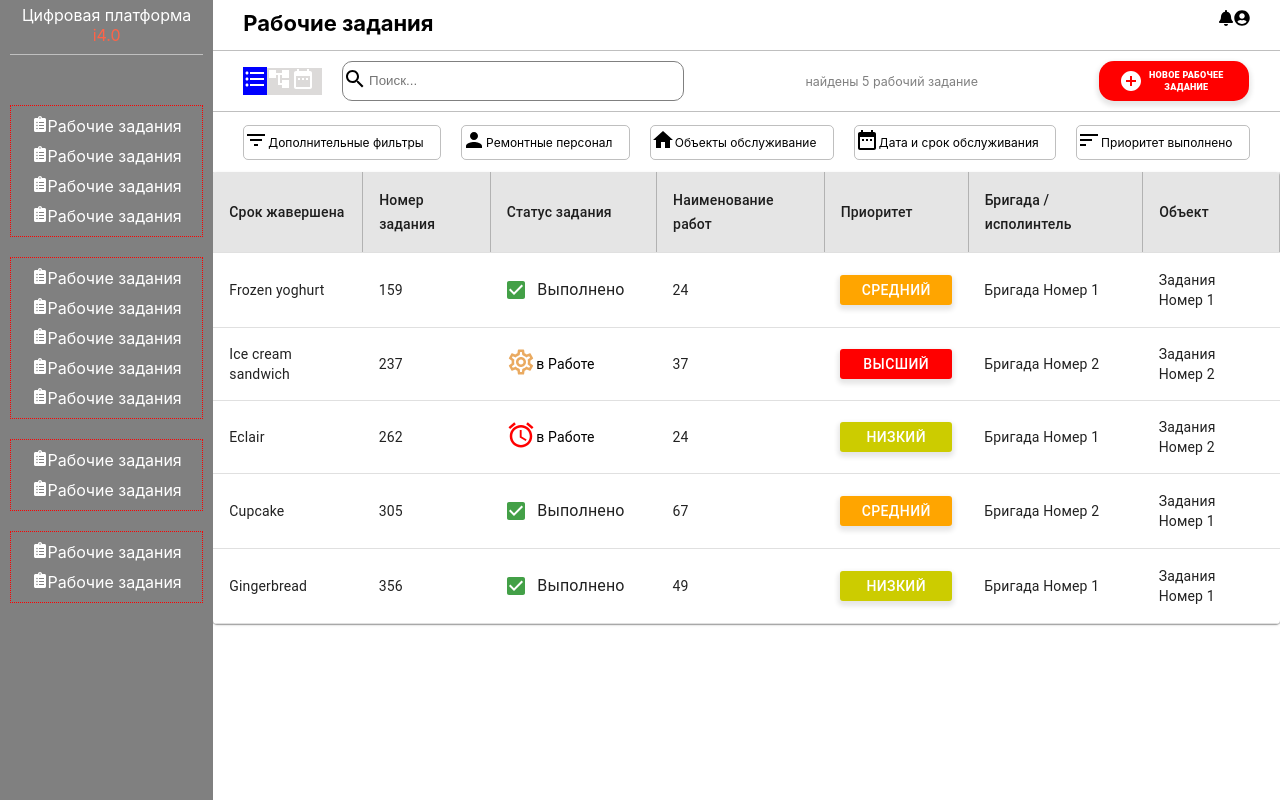
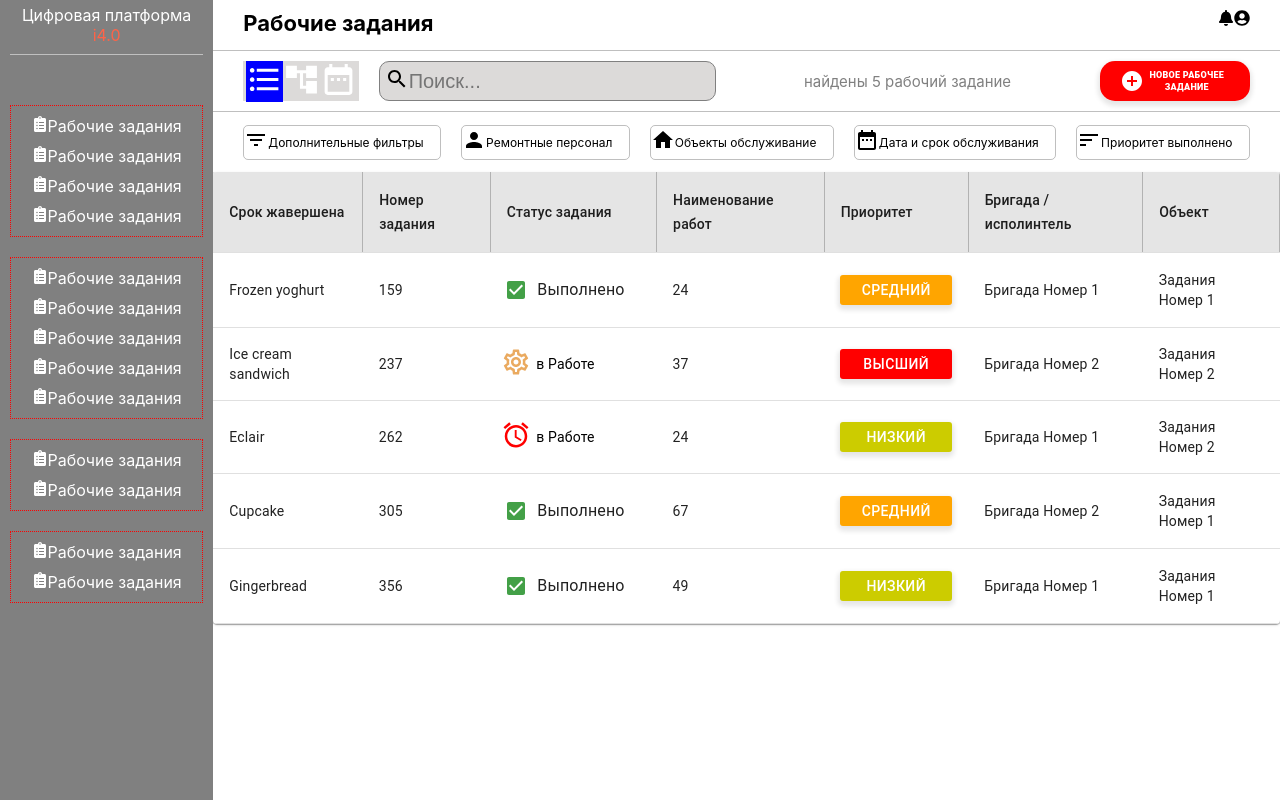
Before and after one commit to harut0111/working-assignment, a React (Create React App) app: page / in a window 1280 px wide. Built offline with nearby package versions, Linux system fonts and the light colour scheme.

Commit message:
bug fixed

```diff
--- a/src/Components/Main/_AddingWork.jsx
+++ b/src/Components/Main/_AddingWork.jsx
@@ -12,9 +12,9 @@ const _AddingWork = () => {
         <div className='main-addingWork'>
             <div className='main-addingWork-content'>
                 <div>
-                    <Icon backgroundColor='blue' color='#fff'>{FormatListBulletedIcon}</Icon>
-                    <Icon color='#fff'>{AccountTreeIcon}</Icon>
-                    <Icon color='#fff'>{DateRangeIcon}</Icon>
+                    <Icon backgroundColor='blue' color='#fff' size='37px' >{FormatListBulletedIcon}</Icon>
+                    <Icon color='#fff'  size='37px' >{AccountTreeIcon}</Icon>
+                    <Icon color='#fff'  size='37px' >{DateRangeIcon}</Icon>
                 </div>
                 <div className='searchBar'><Icon>{SearchIcon}</Icon><input placeholder='Поиск...' type='text'/></div>
                 <div>найдены 5 рабочий задание</div>
--- a/src/Components/Main/_Table.jsx
+++ b/src/Components/Main/_Table.jsx
@@ -30,8 +30,8 @@ function createData(name, calories, fat, carbs, protein, teamNumber, taskNumber)
 //<span style={{color: 'rgb(234, 170, 96)', marginRight: '10px'}} SettingsOutlinedIcon
 const rows = [
   createData('Frozen yoghurt', 159, <GreenCheckbox label='Выполнено' />, 24, <CustomButton className='averageBtn' >Средний</CustomButton>, "Бригада Номер 1", "Задания Номер 1"),
-  createData('Ice cream sandwich', 237, <Icon color="rgb(234, 170, 96)" text='в Работе' size='30px'>{SettingsOutlinedIcon}</Icon>, 37, <CustomButton className="higherBtn" >Высший</CustomButton>, 'Бригада Номер 2', "Задания Номер 2"),
-  createData('Eclair', 262, <Icon color="red" text='в Работе' size="30px">{AlarmIcon}</Icon>, 24, <CustomButton className="lowBtn" >Низкий</CustomButton>, "Бригада Номер 1", "Задания Номер 2"),
+  createData('Ice cream sandwich', 237, <Icon color="rgb(234, 170, 96)" text='в Работе' size='30px' iconMargin="0 5px 0 -5px">{SettingsOutlinedIcon}</Icon>, 37, <CustomButton className="higherBtn" >Высший</CustomButton>, 'Бригада Номер 2', "Задания Номер 2"),
+  createData('Eclair', 262, <Icon color="red" text='в Работе' size="30px" iconMargin="0 5px 0 -5px">{AlarmIcon}</Icon>, 24, <CustomButton className="lowBtn" >Низкий</CustomButton>, "Бригада Номер 1", "Задания Номер 2"),
   createData('Cupcake', 305, <GreenCheckbox label='Выполнено' />, 67, <CustomButton className="averageBtn" >Средний</CustomButton>, "Бригада Номер 2", "Задания Номер 1"),
   createData('Gingerbread', 356, <GreenCheckbox label='Выполнено' />, 49, <CustomButton className="lowBtn" >Низкий</CustomButton>, "Бригада Номер 1", "Задания Номер 1"),
 ];
--- a/src/Core/Icon/index.jsx
+++ b/src/Core/Icon/index.jsx
@@ -4,7 +4,7 @@ import PropTypes from 'prop-types'
 
 const Icon = props => {
 
-    const {color, text, className, size, backgroundColor, fontSize} = props;
+    const {color, text, className, size, backgroundColor, fontSize, iconMargin} = props;
 
     const containerStyle = {
         display: 'flex',
@@ -16,6 +16,7 @@ const Icon = props => {
     const iconStyle = {
         color: color,
         fontSize: size,
+        margin: iconMargin,
     }
 
     const spanStyle = {
@@ -38,7 +39,8 @@ Icon.propTypes = {
     text: PropTypes.string,
     size: PropTypes.string,
     children: PropTypes.object,
-    fontSize: PropTypes.string
+    fontSize: PropTypes.string,
+    iconMargin: PropTypes.string,
 }
 
 export default Icon;
--- a/src/Style/main.scss
+++ b/src/Style/main.scss
@@ -42,11 +42,11 @@
                 margin: 0 10px;
                 display: flex;
                 align-items: center;
+                justify-content: center;
                 height: 40px;
             }
 
             > div:nth-child(1) {
-                height: 27px;
                 flex-grow: 0.1;
                 background-color: rgb(220, 218, 217);
                 // border: $testBorder;
@@ -54,18 +54,17 @@
             }
 
             > div:nth-child(2) {
-                flex-grow: 2;
+                flex-grow: 1;
                 border: 1px solid gray;
                 border-radius: 10px;
-
             }
 
             > div:nth-child(3) {
                 flex-grow: 3;
                 font-size: smaller;
                 color: gray;
-                // border: $testBorder;
-                justify-content: center;
+                font-size: 15px;
+
             }
 
             > div:nth-child(4) {
@@ -74,10 +73,16 @@
             }
 
             .searchBar {
-               input {
+
+                background-color:rgb(220, 218, 217);
+                input {
+                   background-color:  rgb(220, 218, 217);;
                    border: none;
                    outline: none;
                    line-height: 20px;
+                   font-size: 20px;
+                   width: 90%;
+                   padding: 6px 0;
                }
             }
 
```
